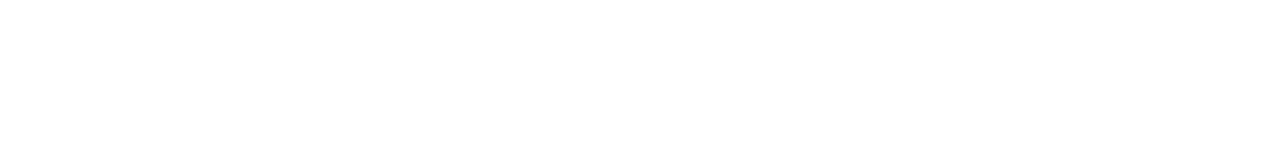
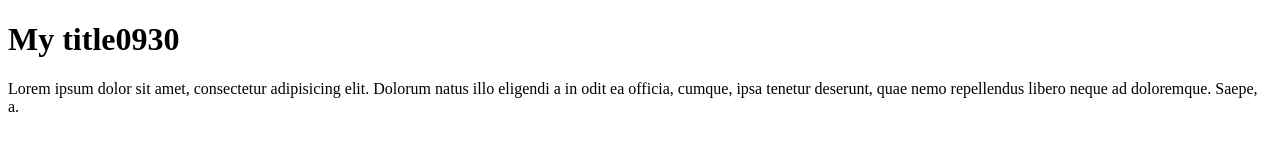
Before and after one commit to jujumeme/sassInMediaQuery, a plain HTML site: page index.html in a window 1280 px wide. Drawn offline with Linux system fonts and the light colour scheme.

Commit message:
finish basic config in indem.html

```diff
--- a/index.html
+++ b/index.html
@@ -6,5 +6,13 @@
       <meta http-equiv="X-UA-Compatible" content="ie=edge" />
       <title>Document</title>
    </head>
-   <body></body>
+   <body>
+      <div class="container">
+         <h1>My title0930</h1>
+         <p>
+            Lorem ipsum dolor sit amet, consectetur adipisicing elit. Dolorum natus illo eligendi a in odit ea officia, cumque, ipsa tenetur deserunt, quae nemo repellendus libero neque ad doloremque.
+            Saepe, a.
+         </p>
+      </div>
+   </body>
 </html>
```
